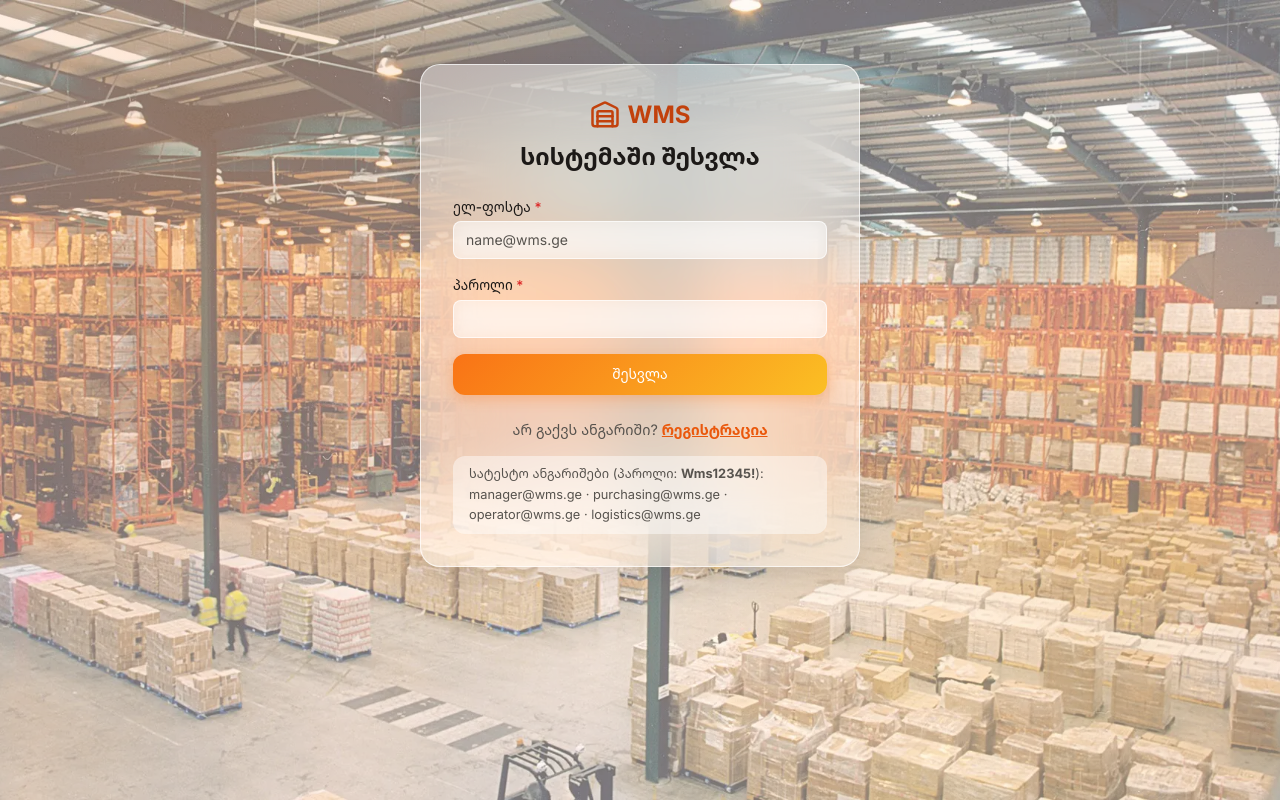
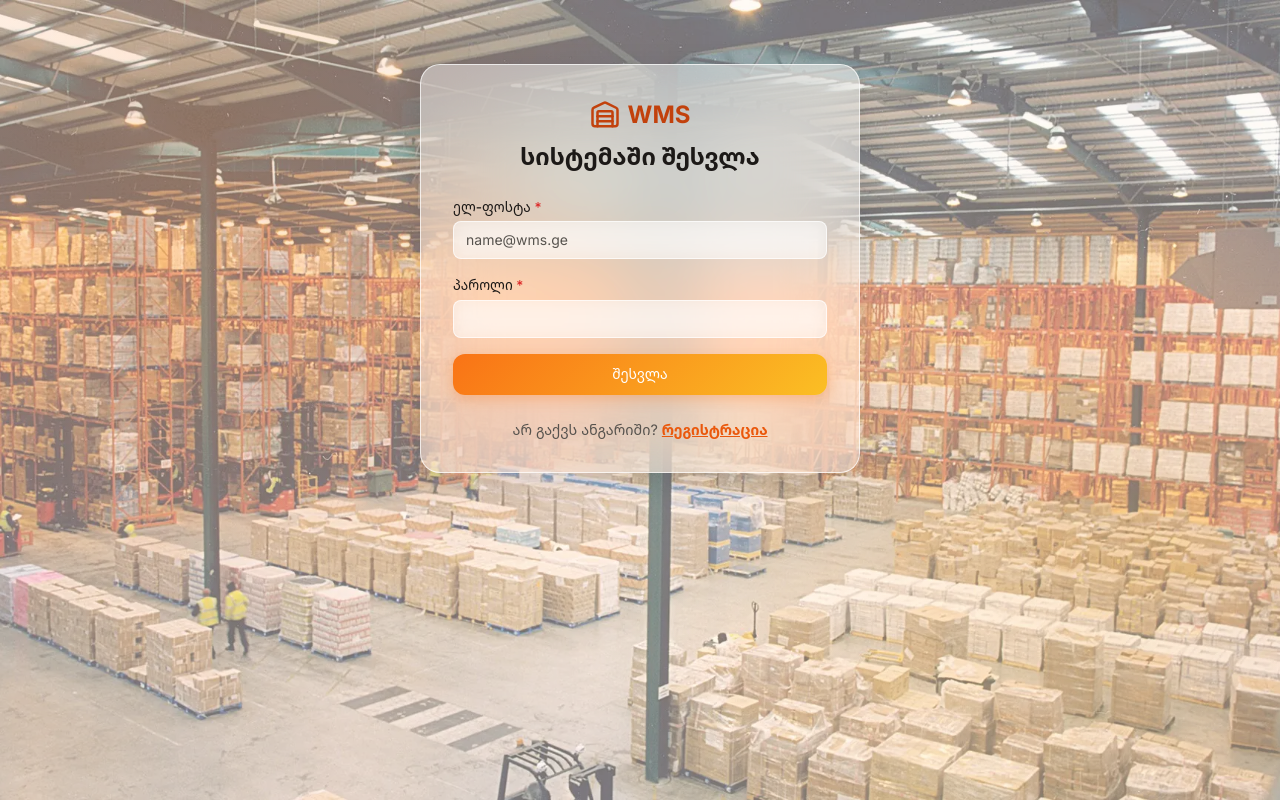
Before and after one commit to Iobis21/finally-project, a React (Vite) app in the folder wms-app/: page /login in a window 1280 px wide. Built offline with nearby package versions, Linux system fonts and the light colour scheme; no server answers.

Commit message:
chore: remove test credentials from login page

```diff
--- a/wms-app/src/index.css
+++ b/wms-app/src/index.css
@@ -486,15 +486,13 @@
 }
 
 /* ბმულები: ხაზი ნელა გამოდის ქვემოდან */
-.auth__switch a,
-.auth__hint a {
+.auth__switch a {
   background: linear-gradient(currentColor, currentColor) no-repeat 0 100% / 0 2px;
   text-decoration: none;
   transition: background-size 0.25s ease;
 }
 
-.auth__switch a:hover,
-.auth__hint a:hover {
+.auth__switch a:hover {
   background-size: 100% 2px;
   text-decoration: none;
 }
--- a/wms-app/src/pages/auth/Auth.css
+++ b/wms-app/src/pages/auth/Auth.css
@@ -79,15 +79,6 @@
   text-align: center;
 }
 
-.auth__hint {
-  margin-top: var(--space-md);
-  padding: var(--space-sm) var(--space-md);
-  border-radius: var(--radius-sm);
-  background: var(--bg);
-  color: var(--text-muted);
-  font-size: 0.8rem;
-  line-height: 1.6;
-}
 
 .auth__radio-group {
   display: flex;
--- a/wms-app/src/pages/auth/LoginPage.tsx
+++ b/wms-app/src/pages/auth/LoginPage.tsx
@@ -72,11 +72,6 @@ function LoginPage() {
         არ გაქვს ანგარიში? <Link to="/register">რეგისტრაცია</Link>
       </p>
 
-      <p className="auth__hint">
-        სატესტო ანგარიშები (პაროლი: <strong>Wms12345!</strong>):
-        <br />
-        manager@wms.ge · purchasing@wms.ge · operator@wms.ge · logistics@wms.ge
-      </p>
     </AuthLayout>
   )
 }
```
